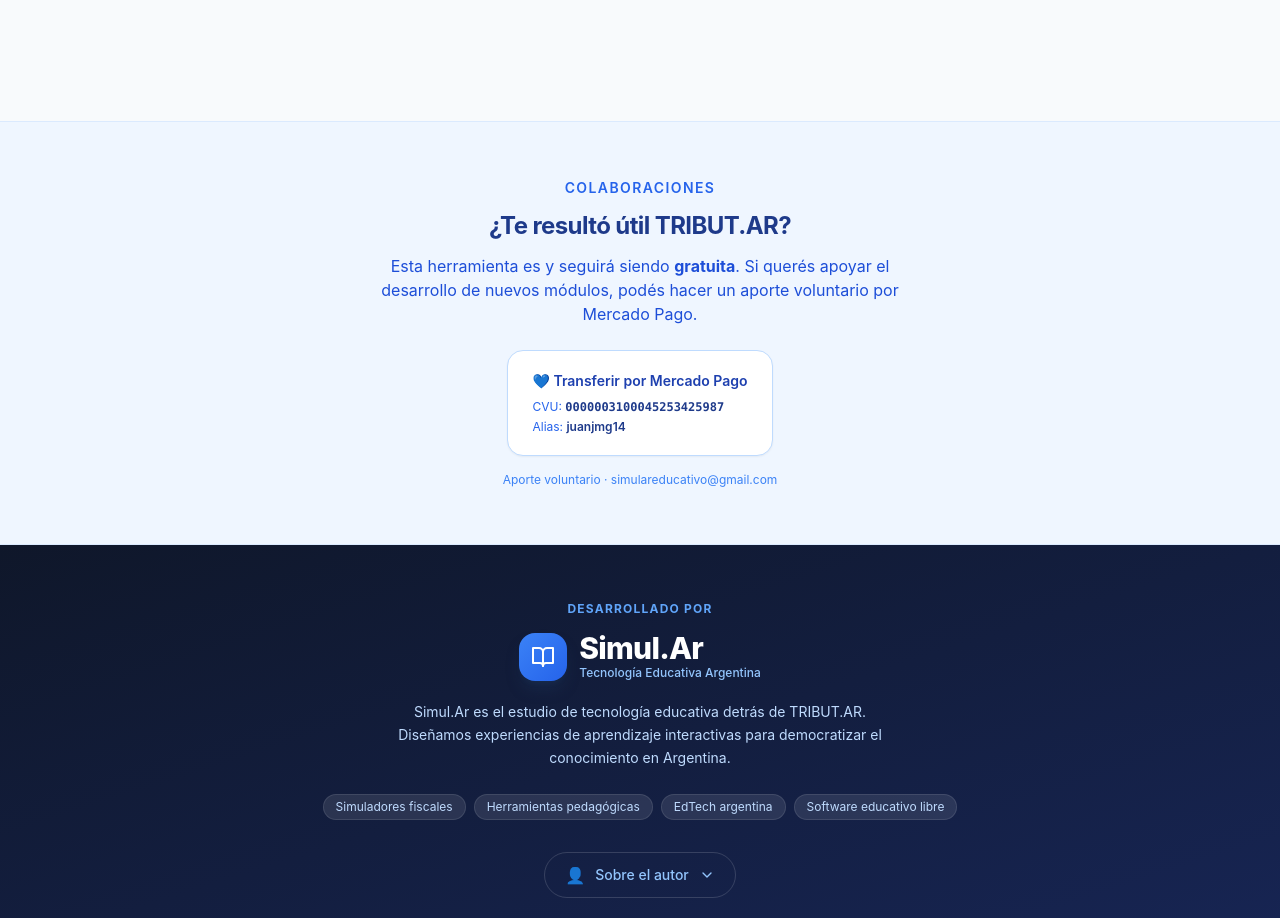
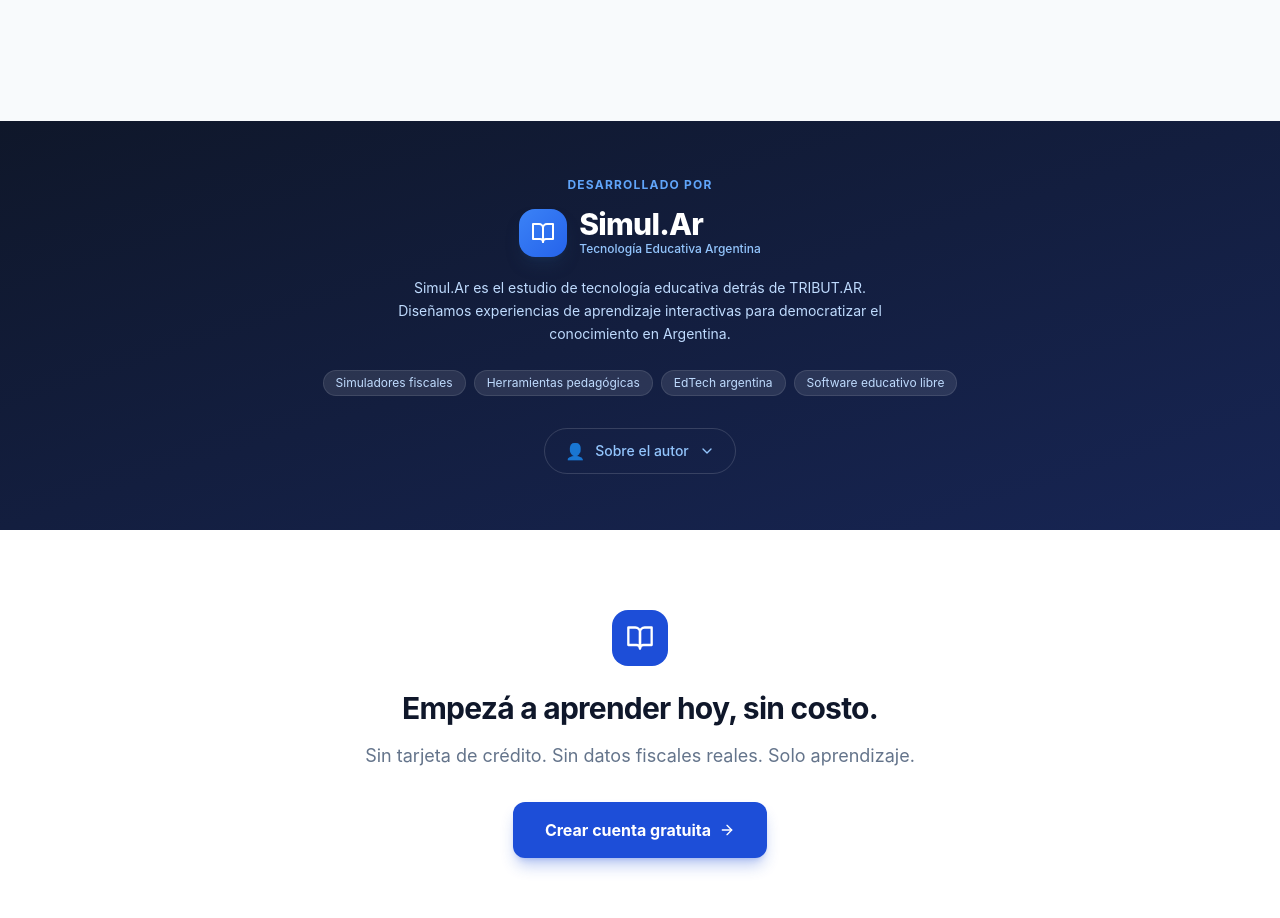
Before and after one commit to juanjmg1436/tributar2026nuevo, a Next.js app: page / in a window 1280 px wide. Shown: the part 4646-5564 px from the top of the page. Built offline with nearby package versions, Linux system fonts and the light colour scheme.

Commit message:
feat: elimina seccion colaboracion Mercado Pago de la landing

```diff
--- a/app/page.tsx
+++ b/app/page.tsx
@@ -485,30 +485,6 @@
         </div>
       </section>
 
-      {/* ── APOYÁ EL PROYECTO ───────────────────────────── */}
-      <section className="py-14 bg-blue-50 border-y border-blue-100">
-        <div className="max-w-3xl mx-auto px-4 text-center">
-          <p className="text-sm font-semibold text-blue-600 uppercase tracking-widest mb-3">Colaboraciones</p>
-          <h2 className="text-2xl font-bold text-blue-900 mb-3">¿Te resultó útil TRIBUT.AR?</h2>
-          <p className="text-blue-700 text-base mb-6 max-w-xl mx-auto">
-            Esta herramienta es y seguirá siendo <strong>gratuita</strong>. Si querés apoyar el
-            desarrollo de nuevos módulos, podés hacer un aporte voluntario por Mercado Pago.
-          </p>
-          <div className="inline-block bg-white border border-blue-200 rounded-2xl px-6 py-5 shadow-sm text-left">
-            <p className="text-sm font-semibold text-blue-800 mb-2">💙 Transferir por Mercado Pago</p>
-            <p className="text-xs text-blue-600 mb-1">
-              CVU: <span className="font-mono font-semibold text-blue-900 select-all">0000003100045253425987</span>
-            </p>
-            <p className="text-xs text-blue-600">
-              Alias: <span className="font-semibold text-blue-900 select-all">juanjmg14</span>
-            </p>
-          </div>
-          <p className="text-xs text-blue-500 mt-4">
-            Aporte voluntario · simulareducativo@gmail.com
-          </p>
-        </div>
-      </section>
-
       {/* ── SIMUL.AR BRAND ──────────────────────────────── */}
       <section className="py-14 bg-gradient-to-br from-slate-900 to-primary-950 text-white">
         <div className="max-w-4xl mx-auto px-4 sm:px-6 lg:px-8 text-center">
```
